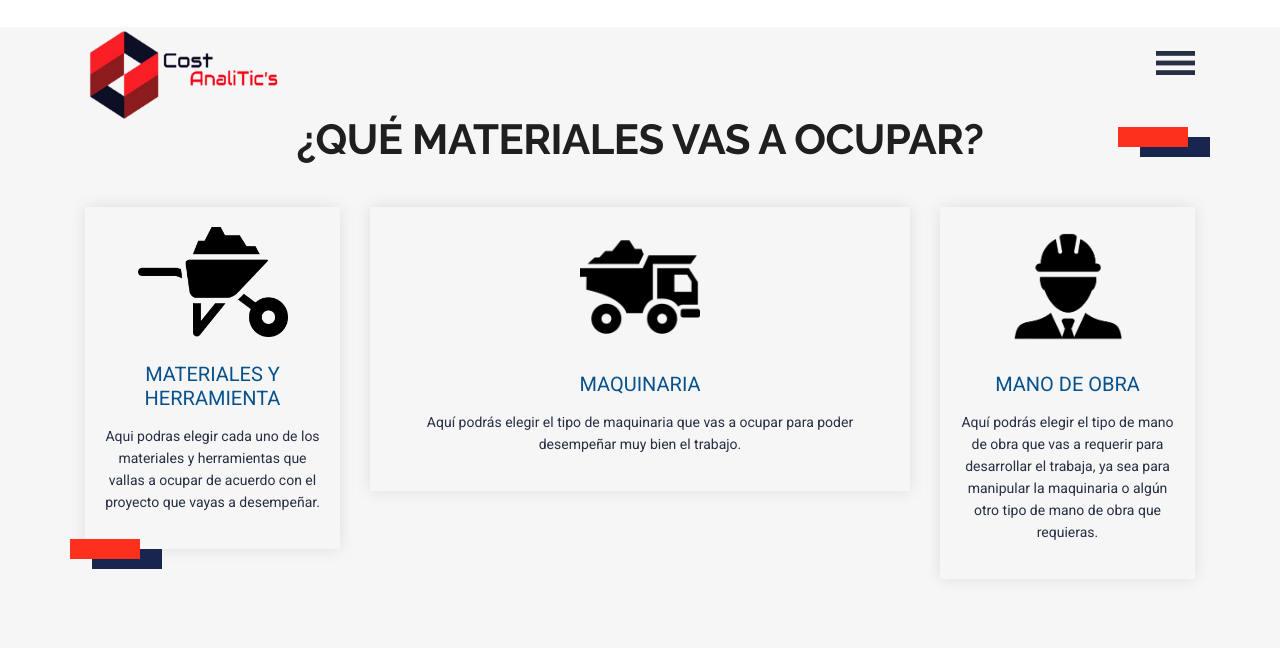
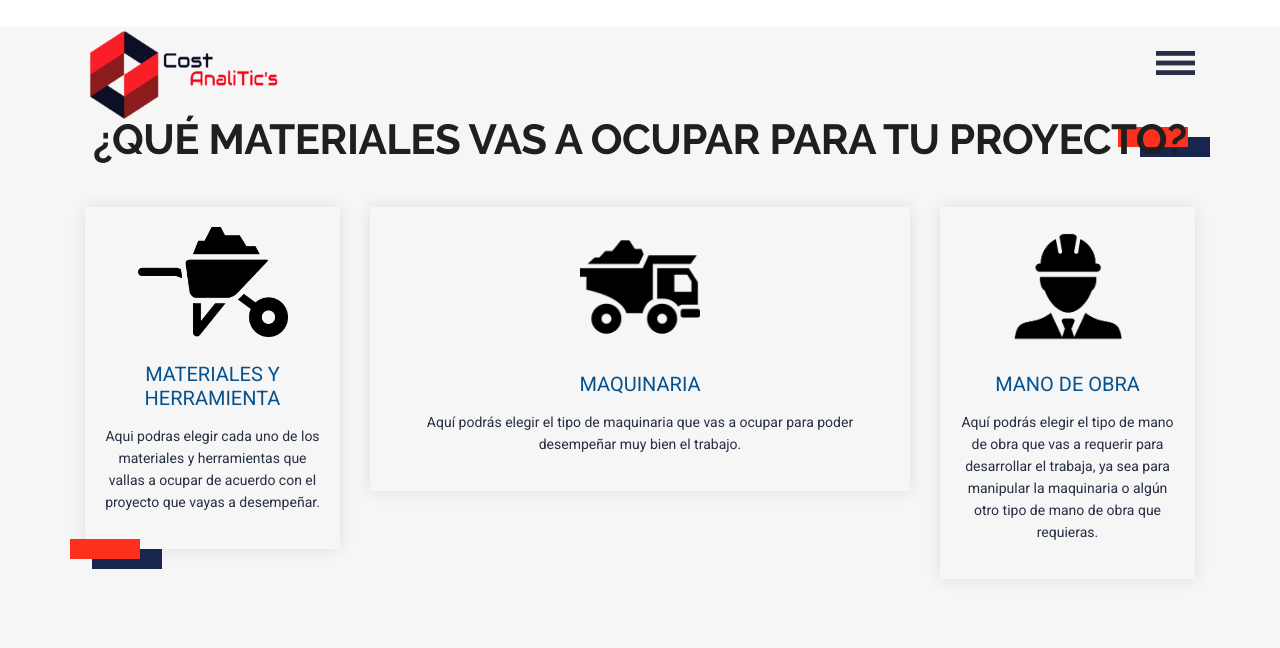
Before and after one commit to JordiBrayan/costanalitics, a plain HTML site: page materialocupado.html in a window 1280 px wide. Shown: the top 648 px of the page. Drawn offline with Linux system fonts and the light colour scheme; some packages are replaced by stand-ins of ours.

Commit message:
Modificacion en el archivo materialocupado sobre el titulo

```diff
--- a/materialocupado.html
+++ b/materialocupado.html
@@ -76,7 +76,7 @@
                   <div class="col-md-12">
                      <div class="full">
                         <div class="heading_main text_align_center">
-                           <h2>¿Qué materiales vas a ocupar?</h2>
+                           <h2>¿Qué materiales vas a ocupar para tu proyecto?</h2>
                         </div>
                      </div>
                   </div>
```
